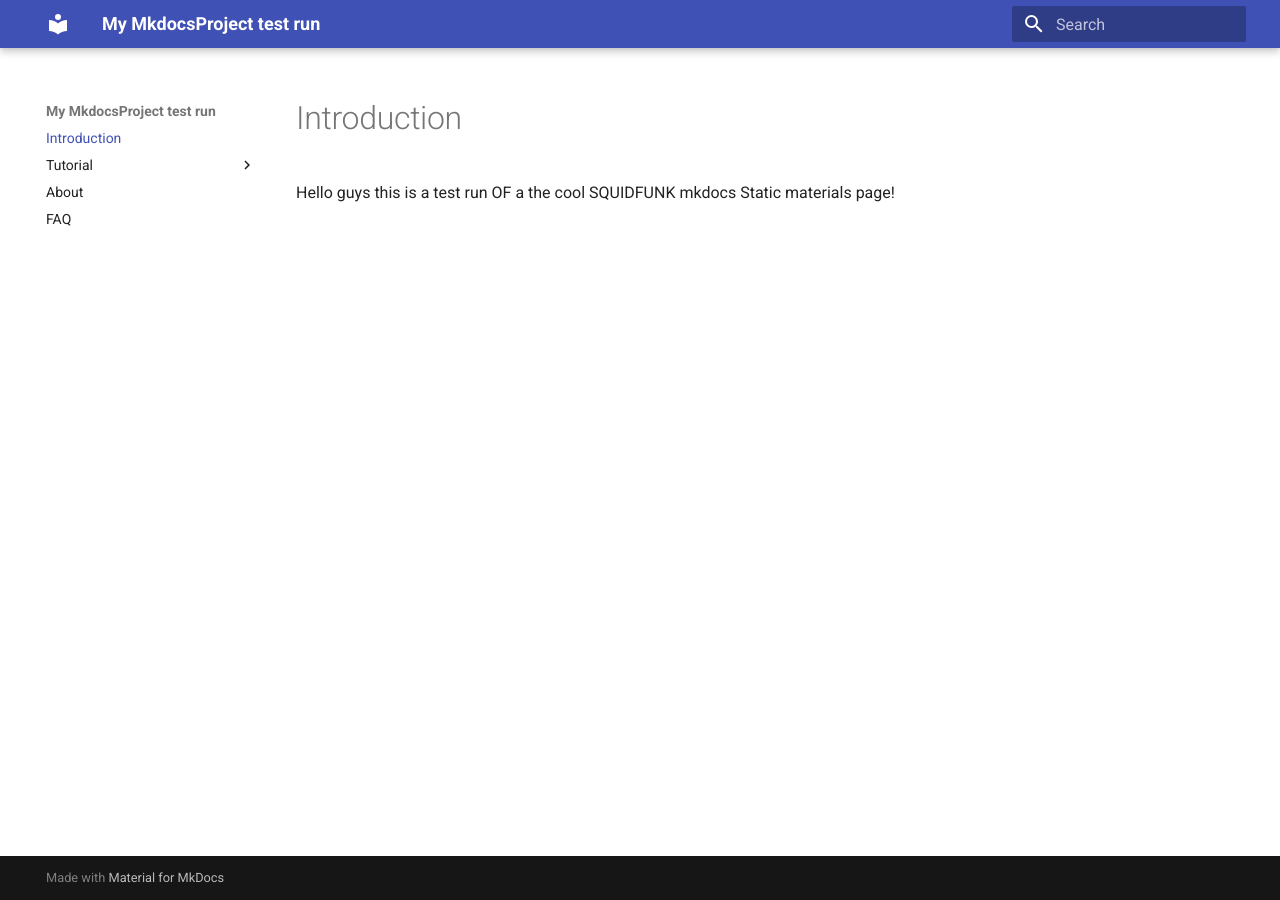
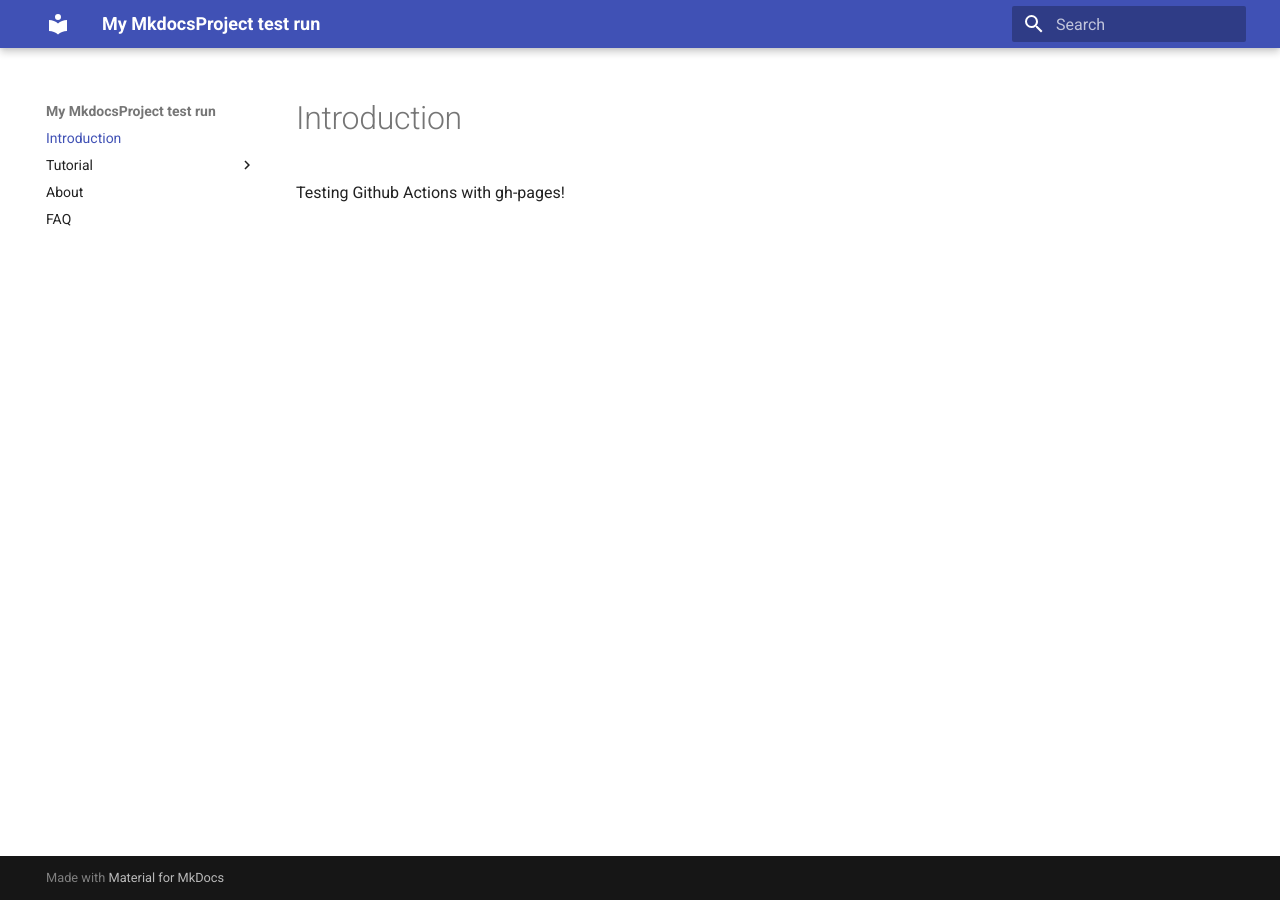
Before and after one commit to MRodzhev/mrodzhev.github.io, an MkDocs documentation site: the page built from docs/pages/index.md, in a window 1280 px wide. Built offline with MkDocs 1.6.1 and Material for MkDocs 9.7.7, drawn with Linux system fonts in a browser that asks for light colours.

Commit message:
Update index.md

```diff
--- a/docs/pages/index.md
+++ b/docs/pages/index.md
@@ -1,5 +1 @@
-Hello guys this is a test run
-      OF
-          a
-             the cool
-             SQUIDFUNK mkdocs Static materials page!
+Testing Github Actions with gh-pages!
```
